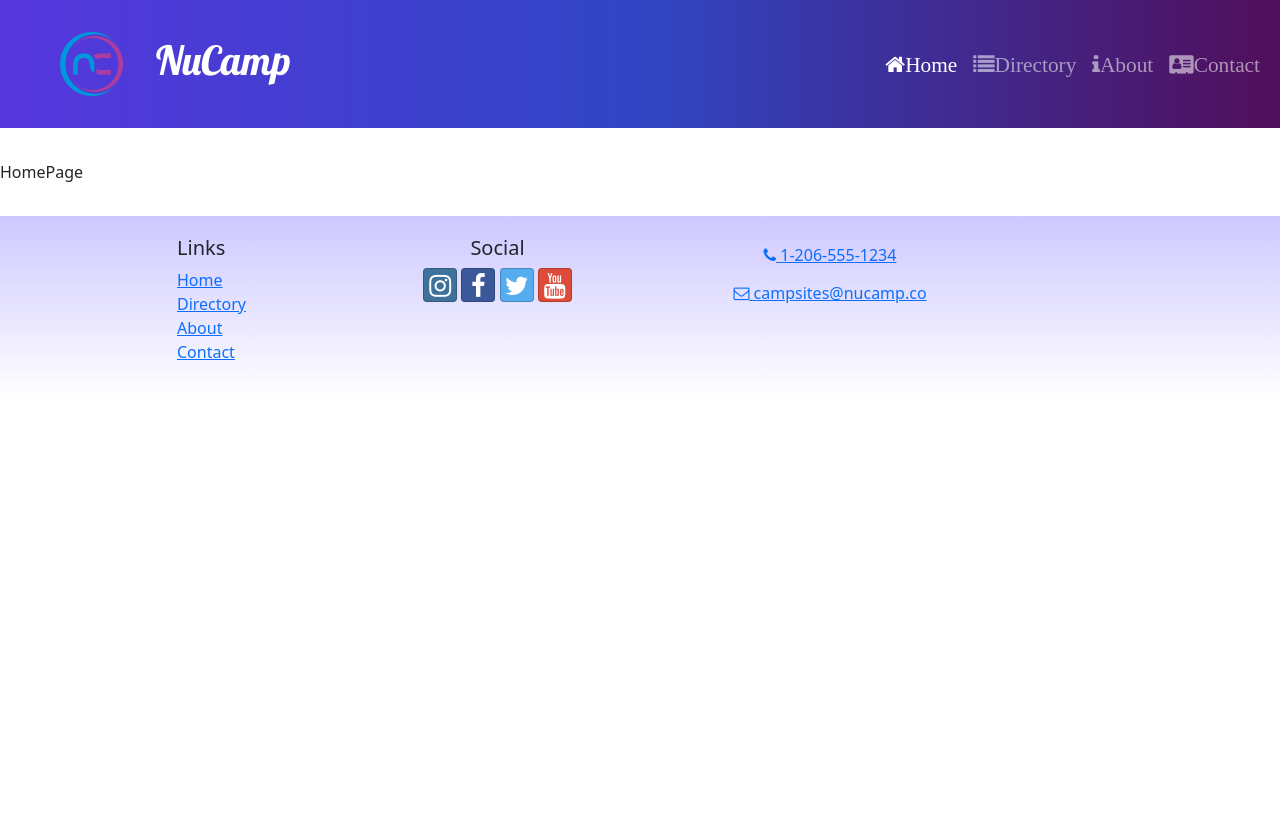
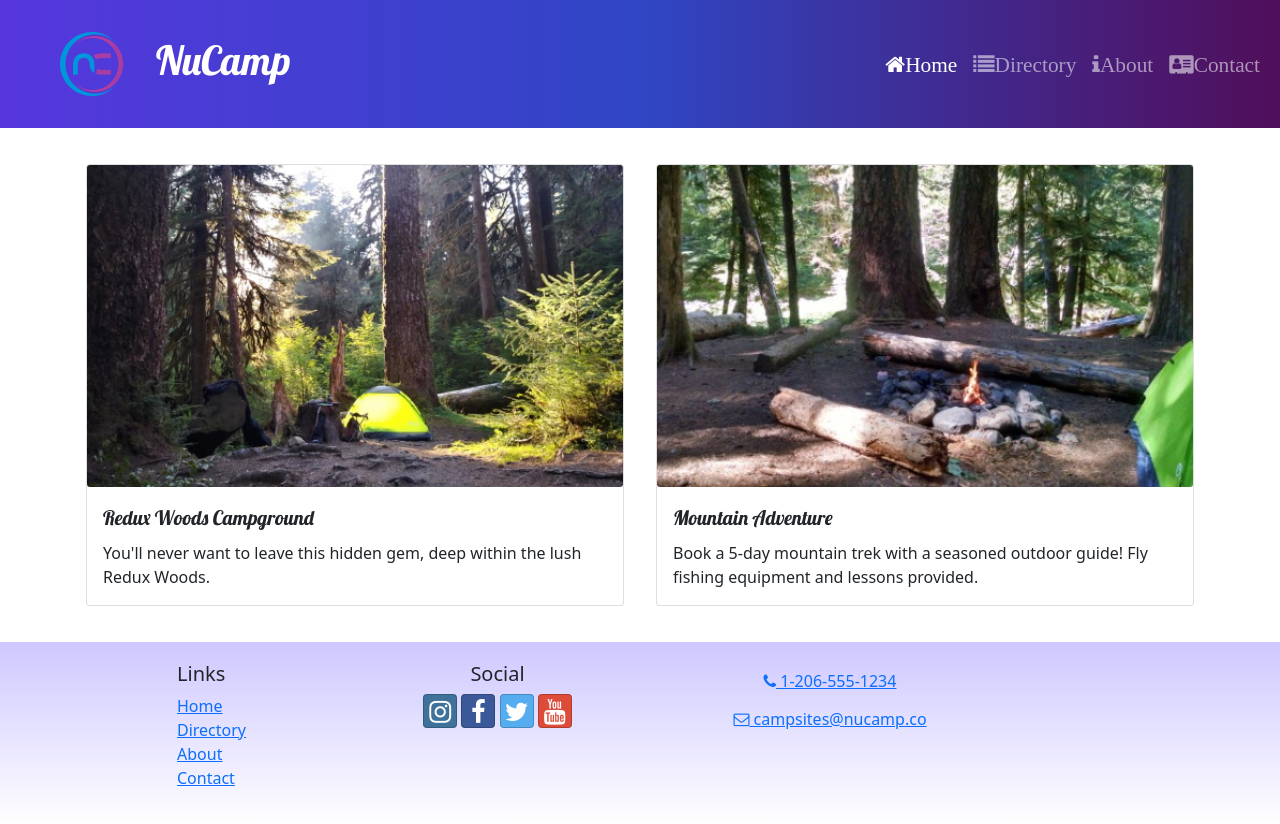
Before and after one commit to skymouse85/nucampReactCourseProject, a React (Create React App) app: page / in a window 1280 px wide. Before the commit the page ends 800 px from the top, so only its background shows below. Built offline with nearby package versions, Linux system fonts and the light colour scheme.

Commit message:
logo hooks

```diff
--- a/src/features/campsites/campsitesSlice.js
+++ b/src/features/campsites/campsitesSlice.js
@@ -8,6 +8,7 @@
 export const selectCampsiteById = (id) => {
     return CAMPSITES.find((campsite) => campsite.id === id)
 }
-// export const selectRandomCampsite = () => {
-//     return CAMPSITES[Math.floor(Math.random() * CAMPSITES.length)];
-// }
+
+export const selectFeaturedCampsite = () => {
+    return CAMPSITES.find((campsite) => campsite.featured);
+};
--- /dev/null
+++ b/src/features/display/DisplayCard.js
@@ -0,0 +1,18 @@
+import { Card, CardImg, CardText, CardBody, CardTitle } from 'reactstrap';
+
+const DisplayCard = ({ item }) => {
+    const { image, name, description } = item;
+
+    return (
+        <Card>
+            <CardImg src={image} alt={name} />
+            <CardBody>
+                <CardTitle>{name}</CardTitle>
+                <CardText>{description}</CardText>
+            </CardBody>
+        </Card>
+    );
+};
+
+
+export default DisplayCard;
--- /dev/null
+++ b/src/features/display/DisplayList.js
@@ -0,0 +1,22 @@
+import { Col, Row } from 'reactstrap';
+import DisplayCard from './DisplayCard'
+import { selectFeaturedCampsite } from '../campsites/campsitesSlice';
+import { selectFeaturedPromotion } from '../promotions/promotionsSlice';
+
+const DisplayList = () => {
+    const items = [selectFeaturedCampsite(), selectFeaturedPromotion()];
+
+    return (
+        <Row>
+            {items.map((item, idx) => {
+                return (
+                    <Col md className='m-1' key={idx}>
+                        <DisplayCard item={item} />
+                    </Col>
+                );
+            })}
+        </Row>
+    );
+};
+
+export default DisplayList;
--- /dev/null
+++ b/src/features/promotions/promotionsSlice.js
@@ -0,0 +1,5 @@
+import { PROMOTIONS } from '../../app/shared/PROMOTIONS';
+
+export const selectFeaturedPromotion = () => {
+    return PROMOTIONS.find((promotion) => promotion.featured);
+};
--- a/src/pages/HomePage.js
+++ b/src/pages/HomePage.js
@@ -1,5 +1,14 @@
+import { Container } from "reactstrap";
+import DisplayList from "../features/display/DisplayList";
+
+
+
 const HomePage = () => {
-    return <div>HomePage</div>
+    return (
+        <Container>
+            <DisplayList />
+        </Container>
+    );
 };
 
 
```
